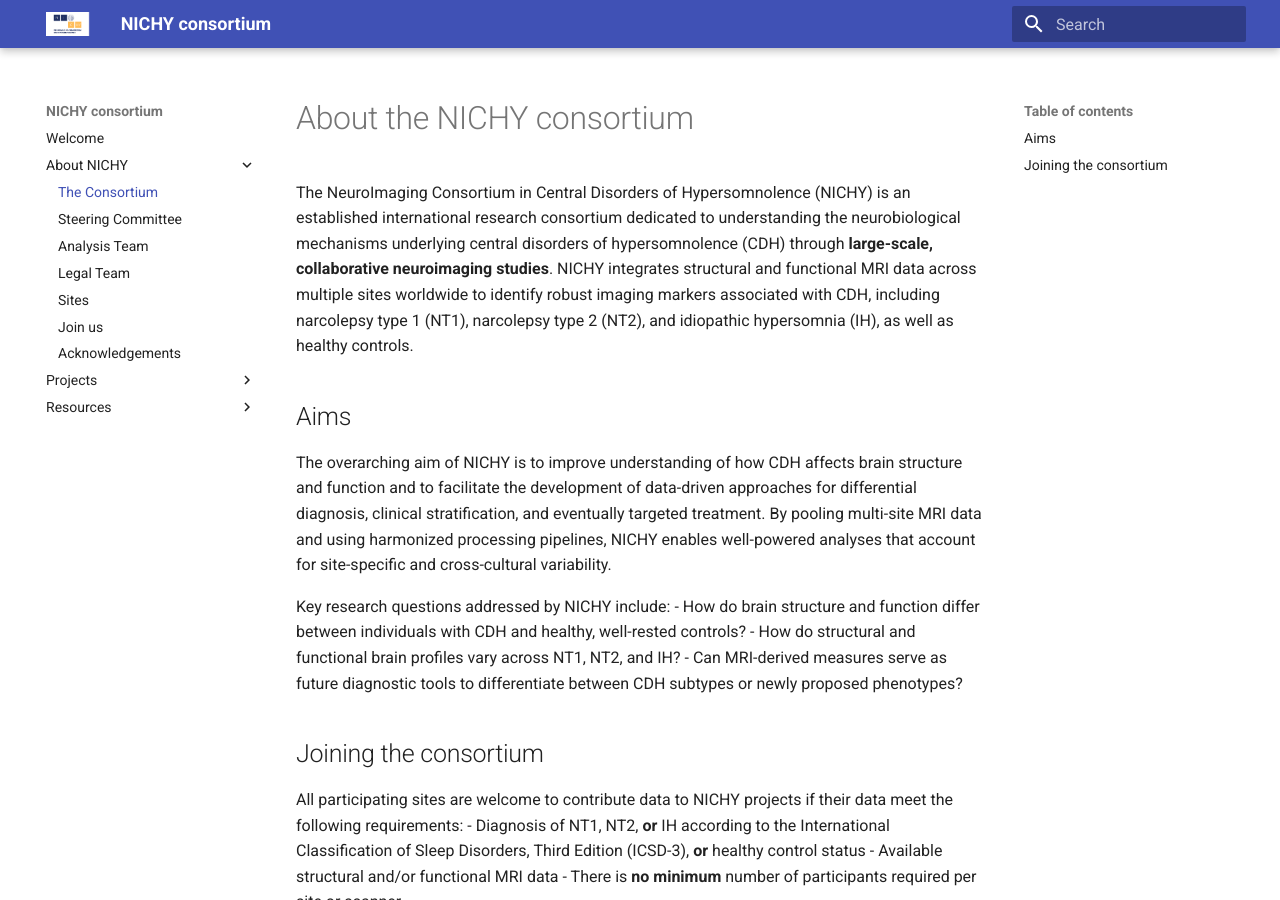
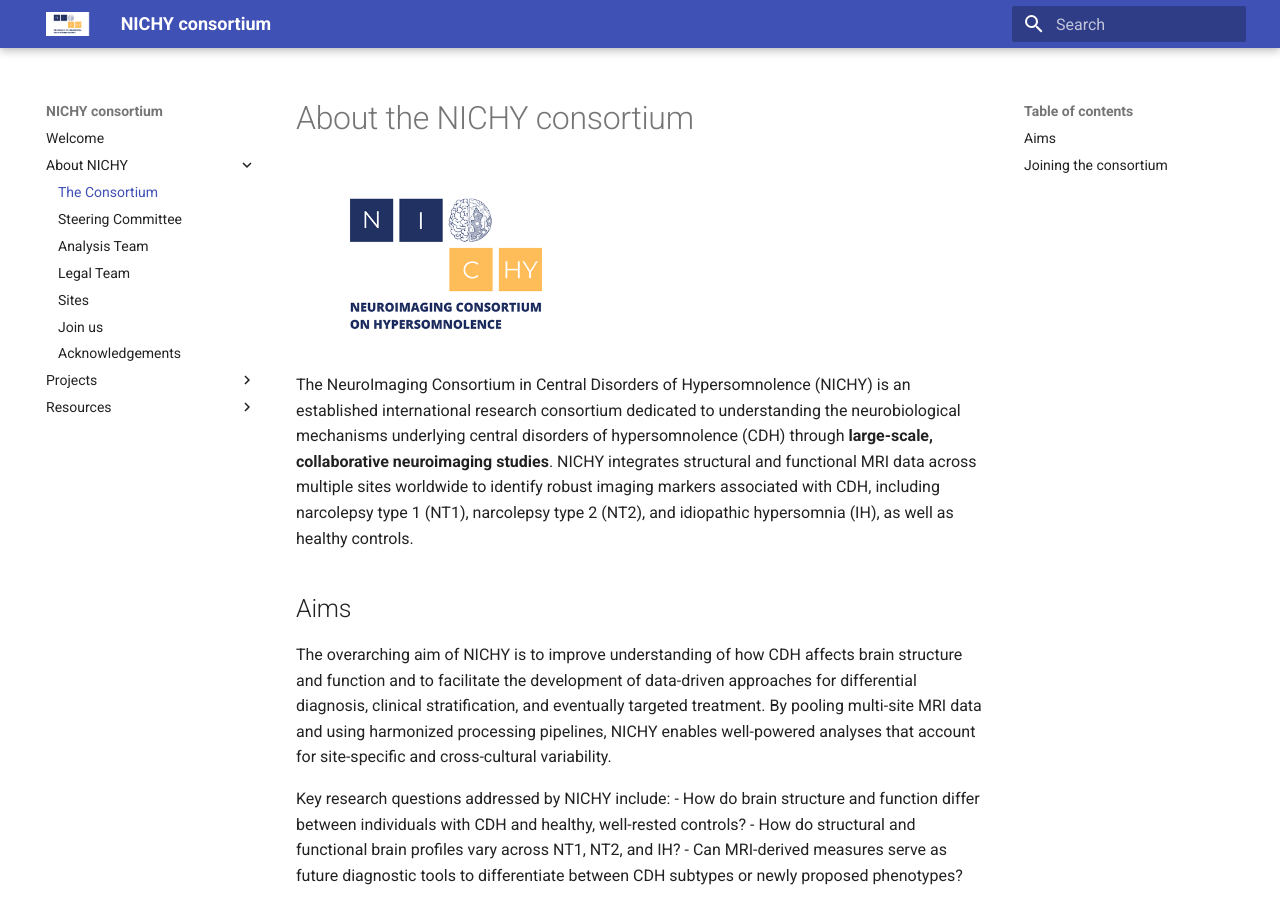
Before and after one commit to nichy-consortium/nichy, an MkDocs documentation site: the page built from docs/working_group/about_the_consortium.md, in a window 1280 px wide and 900 px high. Built offline with MkDocs 1.6.1 and Material for MkDocs 9.7.7, drawn with Linux system fonts in a browser that asks for light colours.

Commit message:
Revise logo and enhance consortium description
Updated the logo image syntax and added a description of the NICHY consortium's purpose and data ownership.

```diff
--- a/docs/working_group/about_the_consortium.md
+++ b/docs/working_group/about_the_consortium.md
@@ -1,4 +1,5 @@
 # About the NICHY consortium
+<img src="https://raw.githubusercontent.com/nichy-consortium/nichy/main/docs/assets/logos/nichy_logo.png" alt="Logo" width="300">
 
 
 The NeuroImaging Consortium in Central Disorders of Hypersomnolence (NICHY) is an established international research consortium dedicated to understanding the neurobiological mechanisms underlying central disorders of hypersomnolence (CDH) through **large-scale, collaborative neuroimaging studies**. NICHY integrates structural and functional MRI data across multiple sites worldwide to identify robust imaging markers associated with CDH, including narcolepsy type 1 (NT1), narcolepsy type 2 (NT2), and idiopathic hypersomnia (IH), as well as healthy controls.
@@ -21,5 +22,3 @@
 Participating sites retain **full ownership** of their data. Responsibility for obtaining ethical approval, informed consent, and data protection compliance, rests with each participating site.
 
 NICHY provides an open framework for collaboration, allowing sites to propose new studies while ensuring data privacy and adherence to local regulations.
-
-![Logo](https://raw.githubusercontent.com/nichy-consortium/nichy/main/docs/assets/logos/nichy_logo.png)
```
